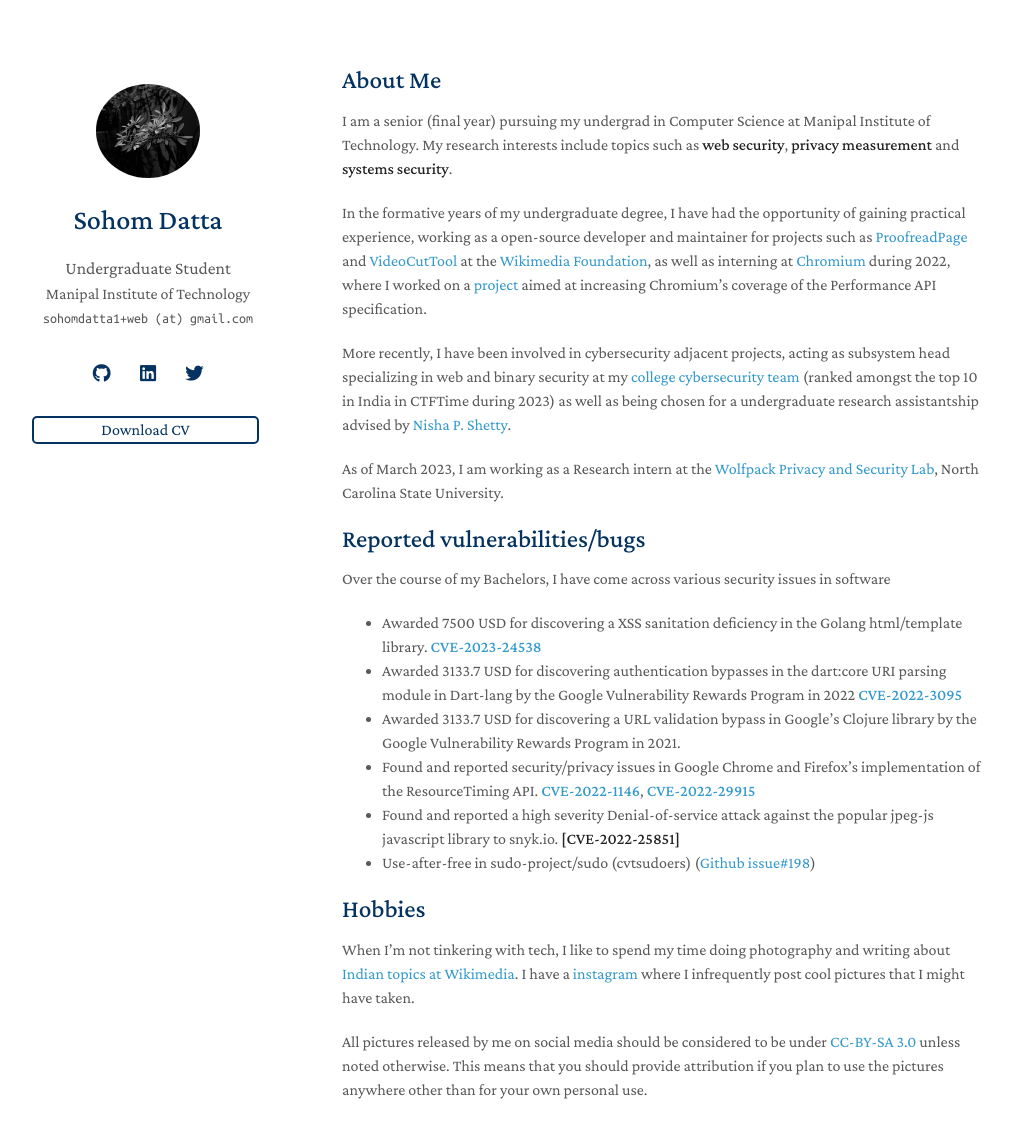
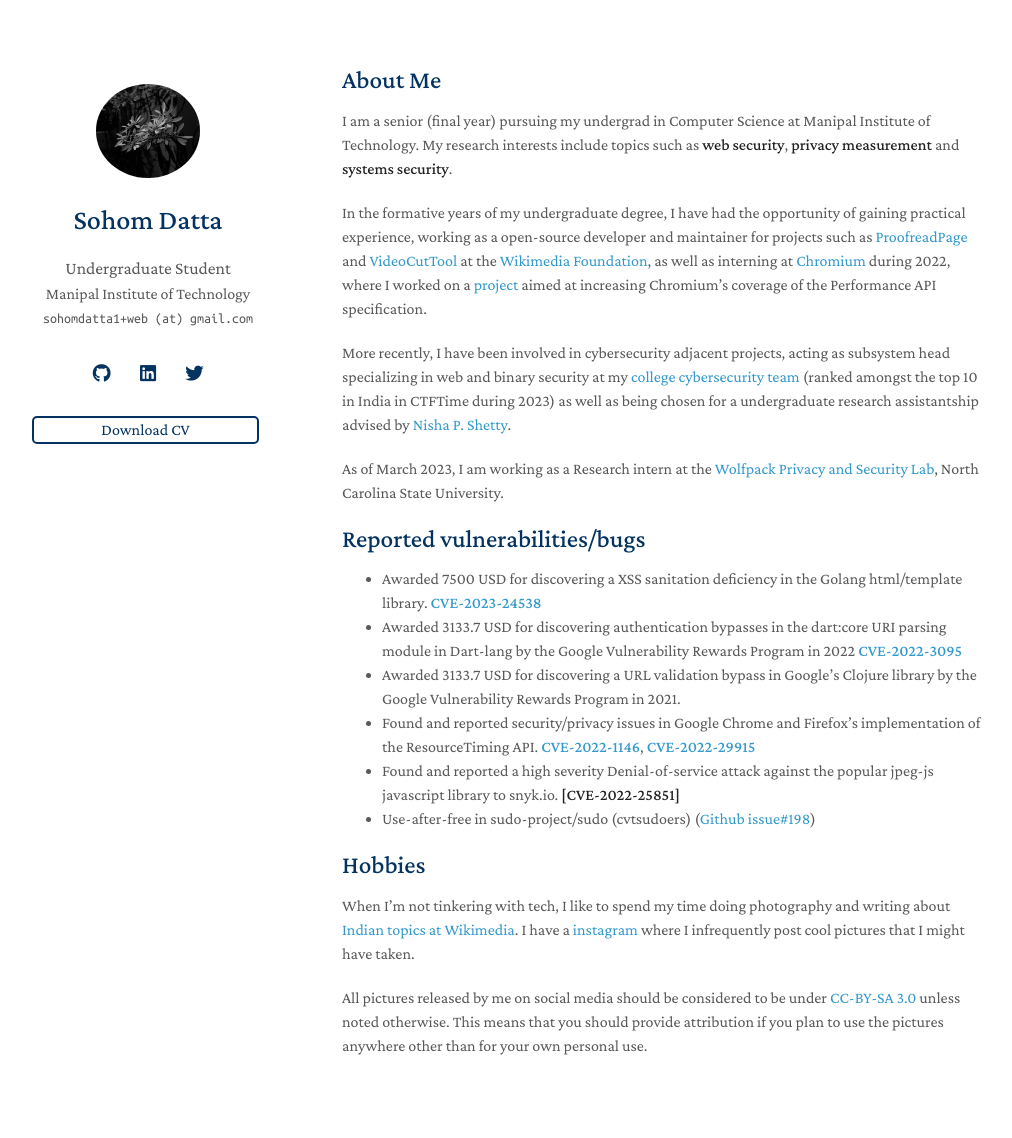
Before and after one commit to sohomdatta1/sohomdatta1.github.io, a Jekyll site: the page built from index.md, in a window 1280 px wide and 1196 px high. Shown: the top 1138 px of the window, without its empty margins (128-1140 px from the left). Built offline with Jekyll 4.4.1, drawn with Linux system fonts in a browser that asks for light colours; nearby versions of some CDN libraries; a style sheet for code colours, icons or effects is not loaded; our own code applies the rules of GitHub Pages for plain Markdown files.

Commit message:
Update index.md

```diff
--- a/index.md
+++ b/index.md
@@ -14,8 +14,6 @@
 
 ## Reported vulnerabilities/bugs
 
-Over the course of my Bachelors, I have come across various security issues in software
-
 - Awarded 7500 USD for discovering a XSS sanitation deficiency in the Golang html/template library. **[CVE-2023-24538](https://nvd.nist.gov/vuln/detail/CVE-2023-24538)**
 - Awarded 3133.7 USD for discovering authentication bypasses in the dart:core URI parsing module in Dart-lang by
 the Google Vulnerability Rewards Program in 2022 **[CVE-2022-3095](https://nvd.nist.gov/vuln/detail/CVE-2022-3095)**
```
